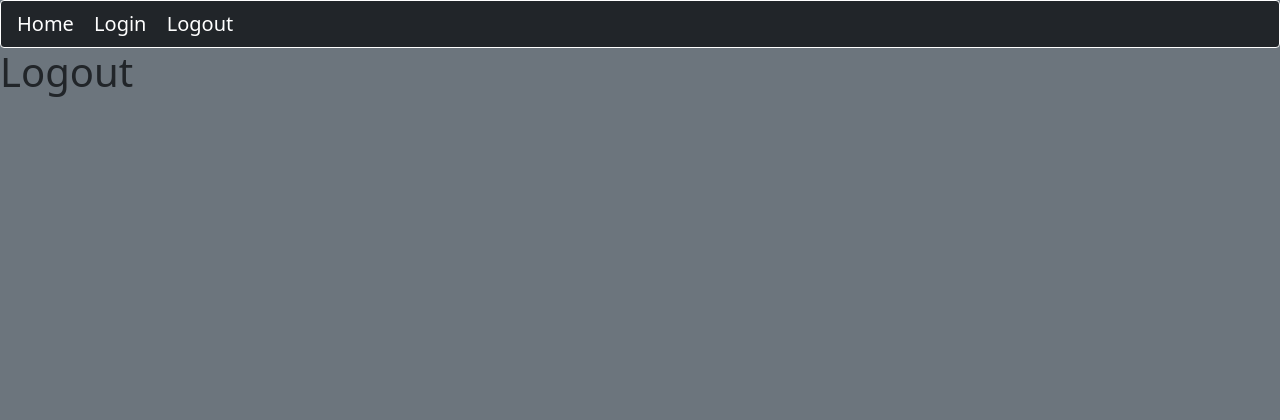
After one commit to KasperHolm123/DestinyCM, a Django app: page /logout/ in a window 1280 px wide. The commit adds this page. Shown: the top 420 px of the page. Run offline with Django 4.2, Linux system fonts and the light colour scheme; some libraries are stand-ins or nearby versions.

Commit message:
added logout page, prepared for storing of auth details in browser storage

```diff
--- /dev/null
+++ b/DestinyCM_DJ/main/templates/main/authentication/logout.html
@@ -0,0 +1,6 @@
+{% extends 'main/base.html' %} {% block title %}Login{% endblock %}
+{% block content %}
+
+<h1>Logout</h1>
+
+{% endblock %}
--- a/DestinyCM_DJ/main/templates/main/base.html
+++ b/DestinyCM_DJ/main/templates/main/base.html
@@ -16,6 +16,7 @@
             <div>
                 <a class="navbar-brand ms-3" id="home" href="/overview">Home</a> <!-- TODO: diable if response.session doesn't contain authorization details -->
                 <a class="navbar-brand" id="login" href="/login">Login</a>
+                <a class="navbar-brand" id="logout" href="/logout">Logout</a>
             </div>
         </nav>
         <div id="content" name="content" class="h-100">
--- a/DestinyCM_DJ/main/urls.py
+++ b/DestinyCM_DJ/main/urls.py
@@ -6,5 +6,6 @@ app_name = 'main' #define namespace for this project
 urlpatterns = [
     path('', index_view.index, name='index'),
     path('login/', login_view.login, name='login'),
+    path('logout/', login_view.logout, name='logout'),
     path('overview/', overview_view.overview, name='overview'),
 ]
--- a/DestinyCM_DJ/main/views/login_view.py
+++ b/DestinyCM_DJ/main/views/login_view.py
@@ -4,9 +4,14 @@ from ..bungie_api.api_client import BungieError, AuthorizationHandler
 
 def login(response):
     generate_authentication_link(response)
-    if get_authorization_token(response):
+    if get_authorization_token(response): # TODO: Return OAuth2 details and pass them to view in a variable.
         return redirect('main:overview')
-    return render(response, 'main/authentication/login.html', {})
+    return render(response, 'main/authentication/login.html', {
+        'authorization_details': 'PLACEHOLDER'
+    })
+
+def logout(response):
+    return render(response, 'main/authentication/logout.html', {})
 
 
 def get_character_data(request):
@@ -26,6 +31,7 @@ def get_authorization_token(request):
     if request.method == 'POST' and 'auth_button' in request.POST:
         try:
             request.session['authorization'] = AuthorizationHandler.get_token(request.POST["redirect_input"])
+            print(request.session['authorization'])
             return True # redirect must be used in view function
         except BungieError as e:
             print(e)
```
Also changed, not shown: DestinyCM_DJ/db.sqlite3.
